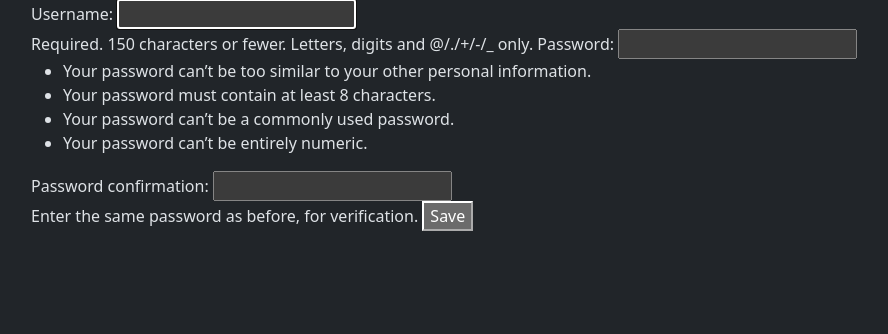
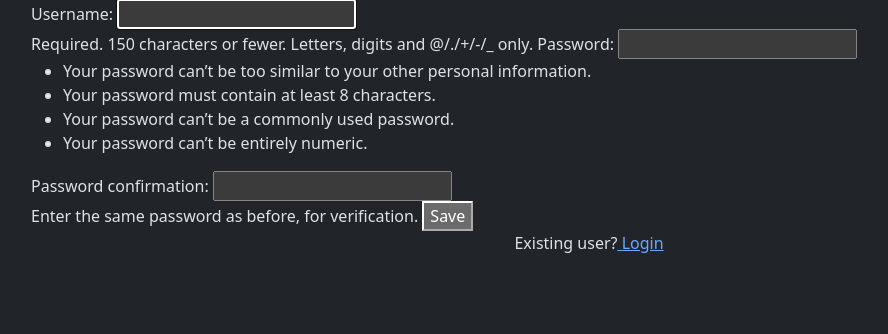
Before and after one commit to kehav1534/Bloster, a Django app: page /user/signup/ in a window 1280 px wide. Shown: the part 129-463 px from the top of the page, without its empty margins (51-939 px from the left). Run offline with Django 4.2, Linux system fonts and the light colour scheme; some libraries are stand-ins or nearby versions.

Commit message:
changed signup workflow

```diff
--- a/User/templates/user/SignUp.html
+++ b/User/templates/user/SignUp.html
@@ -21,5 +21,6 @@
     {% endfor %}
 {% endif %}
 <button>Save</button>
+<div class="text-center">Existing user?<a href="/user/login"> Login</a></div>
 </form>
 {%endblock%}
--- a/User/templates/user/loginuser.html
+++ b/User/templates/user/loginuser.html
@@ -11,4 +11,5 @@
     <button>Save</button>
 
 </form>
+<div class="text-center">New user?<a href="/user/signup"> Sign-up</a></div>
 {%endblock%}
--- a/templates/layout.html
+++ b/templates/layout.html
@@ -24,7 +24,7 @@
               </form>
 
               {%else%}
-              <a href="/user/signup" title="Sign-Up"><button style="border-radius:50px; background:white; width: 8rem; height:3rem; margin-right:1rem;">Login</button></a>
+              <a href="/user/login" title="Login"><button style="border-radius:50px; background:white; width: 8rem; height:3rem; margin-right:1rem;">Login</button></a>
               {%endif%}
               {% if messages %}
               <div class="messages">
```
